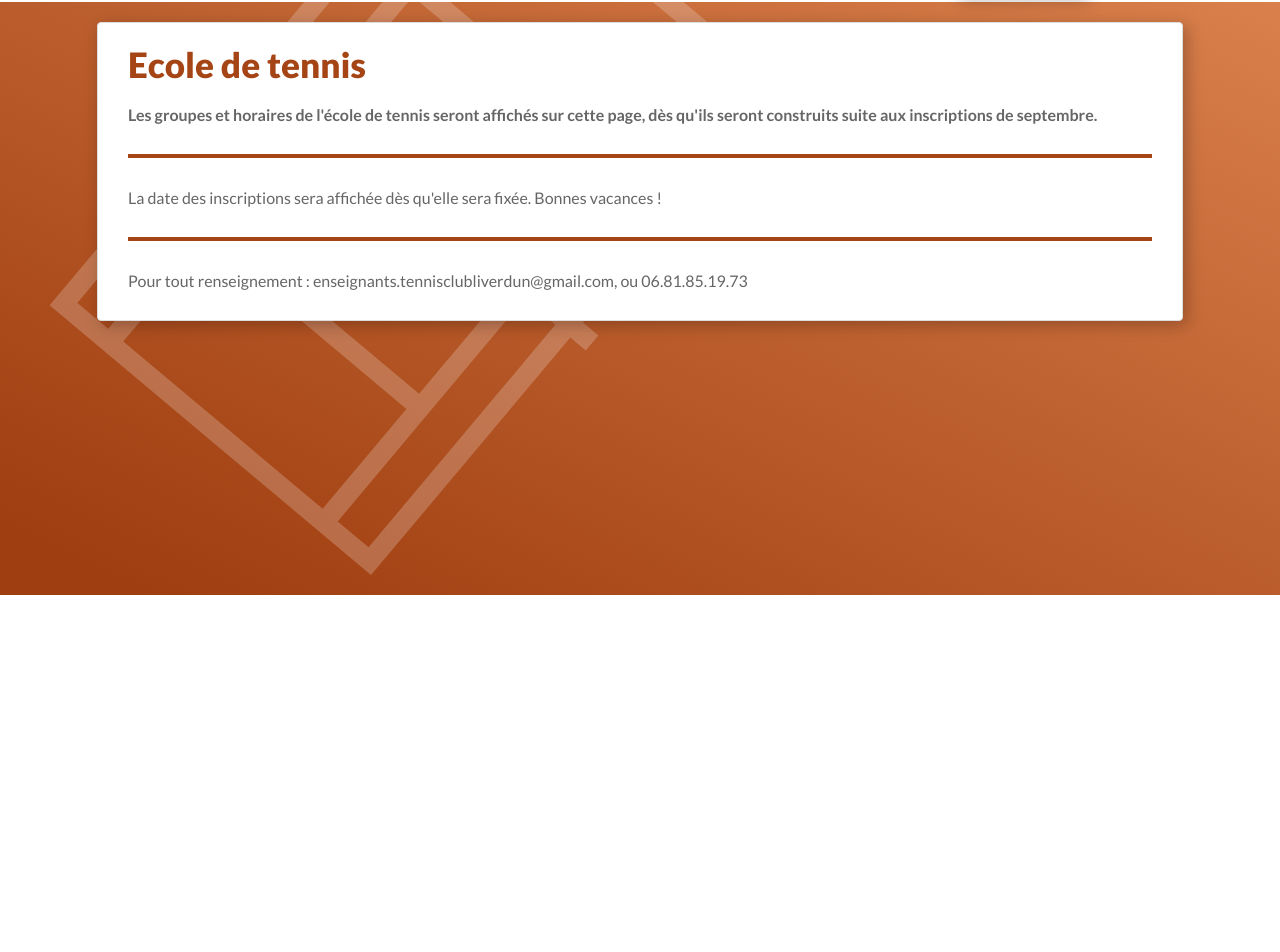
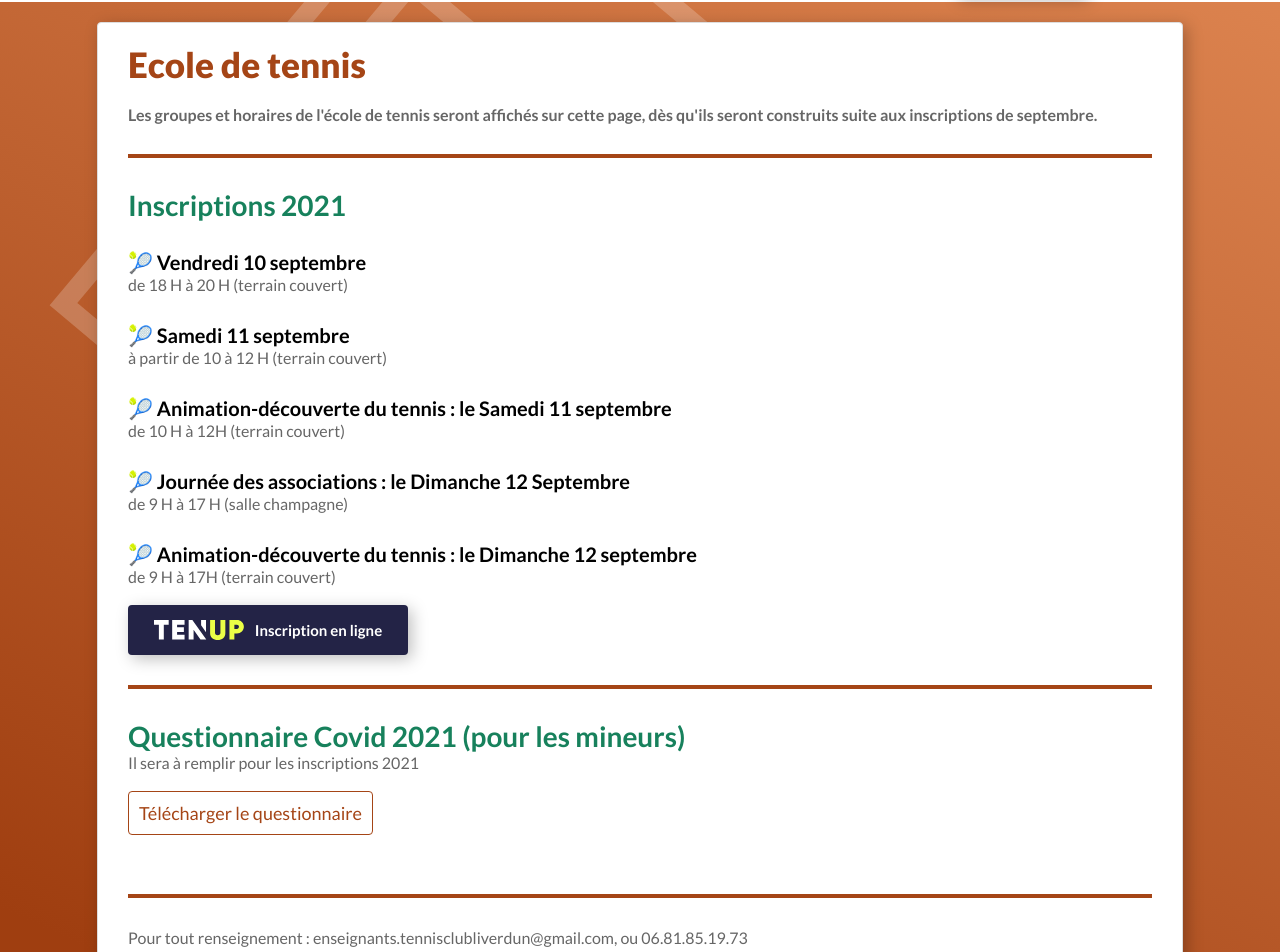
Before and after one commit to NicolasESSE-perso/tennisliverdun, a React (Create React App) app: page /ecole in a window 1280 px wide. Shown: the part 205-1157 px from the top of the page. Before the commit the page ends 800 px from the top, so only its background shows below. Built offline with nearby package versions, Linux system fonts and the light colour scheme.

Commit message:
mise à jour des tarifs

```diff
--- a/src/App.css
+++ b/src/App.css
@@ -84,6 +84,15 @@ a:link {
   color: #666;
 }
 
+.Lien {
+  border: 1px solid #a54516;
+  border-radius: 4px;
+  padding: 10px;
+  text-decoration: underline;
+  font-size: 18px;
+  color: #a54516;
+}
+
 /*----------LES ANIMATIONS----------*/
 @keyframes drop {
   0% {
--- /dev/null
+++ b/src/Components/CovidEnfant.js
@@ -0,0 +1,23 @@
+import React from "react";
+
+export default function CovidEnfant() {
+  return (
+    <div style={{ paddingBottom: "40px" }}>
+      <div>
+        <div className="Titre2">
+          Questionnaire Covid 2021 (pour les mineurs)
+        </div>
+        <div>Il sera à remplir pour les inscriptions 2021</div>
+      </div>
+
+      <div style={{ marginTop: "30px" }}>
+        <a
+          className="Lien"
+          href="https://liverduntennisclub.s3.eu-central-1.amazonaws.com/documents/Questionnaire%20COVID%20Enfants.pdf"
+        >
+          Télécharger le questionnaire
+        </a>
+      </div>
+    </div>
+  );
+}
--- a/src/Components/Inscriptions.js
+++ b/src/Components/Inscriptions.js
@@ -1,32 +1,52 @@
 import React from "react";
-//import Style from "./Inscriptions.module.css";
-//import BoutonTenUp from "../Components/Boutons/BoutonTenUp";
+import Style from "./Inscriptions.module.css";
+import BoutonTenUp from "../Components/Boutons/BoutonTenUp";
 
 export default function Inscriptions() {
   return (
-    <div>
-      La date des inscriptions sera affichée dès qu'elle sera fixée. Bonnes
-      vacances !{" "}
-    </div>
-  );
-  /*
-  return (
     <div className={Style.Inscriptions}>
-      <p className="Titre2">Inscriptions🎾🎾🎾</p>
-      <div className="Titre3">• Samedi 5 septembre </div>
-      <div className="Texte">à partir de 10 à 12 H (salle)</div>
-      <div className="Titre3">• Vendredi 11 septembre </div>
-      <div className="Texte"> de 18 H à 20 H (salle )</div>
+      <p className="Titre2">Inscriptions 2021</p>
       <div className="Titre3">
-        • Journée des associations : le Dimanche 13 Septembre
+        <span role="img" aria-label="ball">
+          🎾
+        </span>{" "}
+        Vendredi 10 septembre{" "}
       </div>
-      <div className="Texte"> de 9 H à 17 H salle champagne</div>
+      <div className="Texte"> de 18 H à 20 H (terrain couvert)</div>
+      <br />
       <div className="Titre3">
-        • Animation-découverte du tennis : le Samedi 5 septembre
+        {" "}
+        <span role="img" aria-label="ball">
+          🎾
+        </span>{" "}
+        Samedi 11 septembre{" "}
       </div>
-      <div className="Texte"> de 10 H à 12 HLieu :salle</div>
-      <div className="Titre3">• Lundi 7 septembre </div>
-      <div> de 18 H à 20 H</div>
+      <div className="Texte">à partir de 10 à 12 H (terrain couvert)</div>
+      <br />
+      <div className="Titre3">
+        <span role="img" aria-label="ball">
+          🎾
+        </span>{" "}
+        Animation-découverte du tennis : le Samedi 11 septembre
+      </div>
+      <div className="Texte"> de 10 H à 12H (terrain couvert)</div>
+      <br />
+
+      <div className="Titre3">
+        <span role="img" aria-label="ball">
+          🎾
+        </span>{" "}
+        Journée des associations : le Dimanche 12 Septembre
+      </div>
+      <div className="Texte"> de 9 H à 17 H (salle champagne)</div>
+      <br />
+      <div className="Titre3">
+        <span role="img" aria-label="ball">
+          🎾
+        </span>{" "}
+        Animation-découverte du tennis : le Dimanche 12 septembre
+      </div>
+      <div className="Texte"> de 9 H à 17H (terrain couvert)</div>
       <br />
       <BoutonTenUp
         hauteur="50px"
@@ -35,5 +55,4 @@ export default function Inscriptions() {
       />
     </div>
   );
-  */
 }
--- a/src/Pages/EcoleTennisPage.js
+++ b/src/Pages/EcoleTennisPage.js
@@ -2,6 +2,7 @@ import React from "react";
 import Titre from "../Components/Titre";
 import Separateur from "../Components/Separateur";
 import Inscriptions from "../Components/Inscriptions";
+import CovidEnfant from "../Components/CovidEnfant";
 //import SelecteurJour from "../Components/SelecteurJour";
 //import JourEcoleTennis from "../Components/JourEcoleTennis";
 
@@ -19,6 +20,8 @@ export default function EcoleTennisPage() {
       <Separateur />
       <Inscriptions />
       <Separateur />
+      <CovidEnfant />
+      <Separateur />
       Pour tout renseignement : enseignants.tennisclubliverdun@gmail.com, ou
       06.81.85.19.73
       {/*       <SelecteurJour />
--- a/src/Pages/News.js
+++ b/src/Pages/News.js
@@ -4,6 +4,7 @@ import News from "../Components/News";
 import data from "../data/dataArticles";
 import Inscriptions from "../Components/Inscriptions";
 import Separateur from "../Components/Separateur";
+import CovidEnfant from "../Components/CovidEnfant";
 
 export default function HomePage() {
   let articles = data;
@@ -11,6 +12,8 @@ export default function HomePage() {
     <div className="Pages">
       <Titre texte={"News"} /> <Inscriptions />
       <Separateur />
+      <CovidEnfant />
+      <Separateur />
       {articles.map((article, index) => (
         <News key={index} article={article} />
       ))}
--- a/src/data/dataTarifs.js
+++ b/src/data/dataTarifs.js
@@ -5,56 +5,50 @@ let groupesTarifs = [
     tarifs: [
       {
         libelle: "Mini-tennis",
-        commentaire: "(Adhésion comprise)",
-        montant: "90 €",
+        commentaire: "(Adhésion et licence de 12€ comprise)",
+        montant: "122 €",
       },
     ],
   },
   {
     groupe: "Jeunes",
-    texte:
-      "pour les enfants nés en 2003 et après. (accès au court couvert sous la responsabilité d'un adulte)",
+    texte: "pour les enfants nés en 2004 et après",
     tarifs: [
       {
-        libelle: "Licence jeune",
-        commentaire: "(Obligatoire)",
-        montant: "20 €",
+        libelle: "Ecole de tennis 1h",
+        commentaire: "(Adhésion et licence 20€ comprises)",
+        montant: "128 €",
       },
       {
-        libelle: "Accès courts couverts et extérieurs",
-        commentaire: "(sous la responsabilité d'un adulte)",
-        montant: "62 €",
-      },
-      {
-        libelle: "Accès court couvert uniquement",
-        commentaire: "(sous la responsabilité d'un adulte)",
-        montant: "34 €",
-      },
-      {
-        libelle: "Accès courts extérieurs uniquement",
-        commentaire: "",
-        montant: "28 €",
-      },
-      {
-        libelle: "Ecole de tennis",
-        commentaire: "(1heure)",
-        montant: "80 €",
-      },
-      {
-        libelle: "Ecole de tennis compétition",
-        commentaire: "(1heure 30)",
-        montant: "120 €",
+        libelle: "Ecole de tennis 1h30",
+        commentaire: "(Adhésion et licence 20€ comprises)",
+        montant: "168 €",
       },
       {
         libelle: "T-shirt Club Ecole de tennis ",
         commentaire: "(obligatoire)",
         montant: "15 €",
       },
+      {
+        libelle: "Short Club ",
+        commentaire: "",
+        montant: "10 €",
+      },
+      {
+        libelle: "Caution badge",
+        commentaire: "(pour accéder au court couvert en dehors de courts)",
+        montant: "10 €",
+      },
+      {
+        libelle: "Gourde Club",
+        commentaire: "",
+        montant: "Offerte",
+      },
     ],
   },
   {
     groupe: "Etudiants",
-    texte: "nés de 1996 à 2003",
+    texte: "nés de 1997 à 2004",
     tarifs: [
       {
         libelle: "Licence",
@@ -67,25 +61,20 @@ let groupesTarifs = [
         montant: "68 €",
       },
       {
-        libelle: "Accès court couvert uniquement",
-        commentaire: "",
-        montant: "34 €",
-      },
-      {
-        libelle: "Accès courts extérieurs uniquement",
-        commentaire: "",
-        montant: "34 €",
-      },
-      {
         libelle: "Cours confirmés, débutants...",
         commentaire: "(nécessite une adhésion)",
         montant: "130 €",
+      },
+      {
+        libelle: "Caution badge",
+        commentaire: "Nécessaire pour accéder au court couvert",
+        montant: "10 €",
       },
     ],
   },
   {
     groupe: "Adultes",
-    texte: "nés avant 2003",
+    texte: "nés avant 2004",
     tarifs: [
       {
         libelle: "Licence",
@@ -93,7 +82,7 @@ let groupesTarifs = [
         montant: "30 €",
       },
       {
-        libelle: "Adhésion adulte",
+        libelle: "Adhésion adulte courts extérieurs et intérieur",
         commentaire: "(Tarif couple 124 € par personne)",
         montant: "144 €",
       },
@@ -117,6 +106,11 @@ let groupesTarifs = [
         commentaire: "",
         montant: "20 €",
       },
+      {
+        libelle: "Caution badge",
+        commentaire: "Nécessaire pour accéder au court couvert",
+        montant: "10 €",
+      },
     ],
   },
 ];
```
